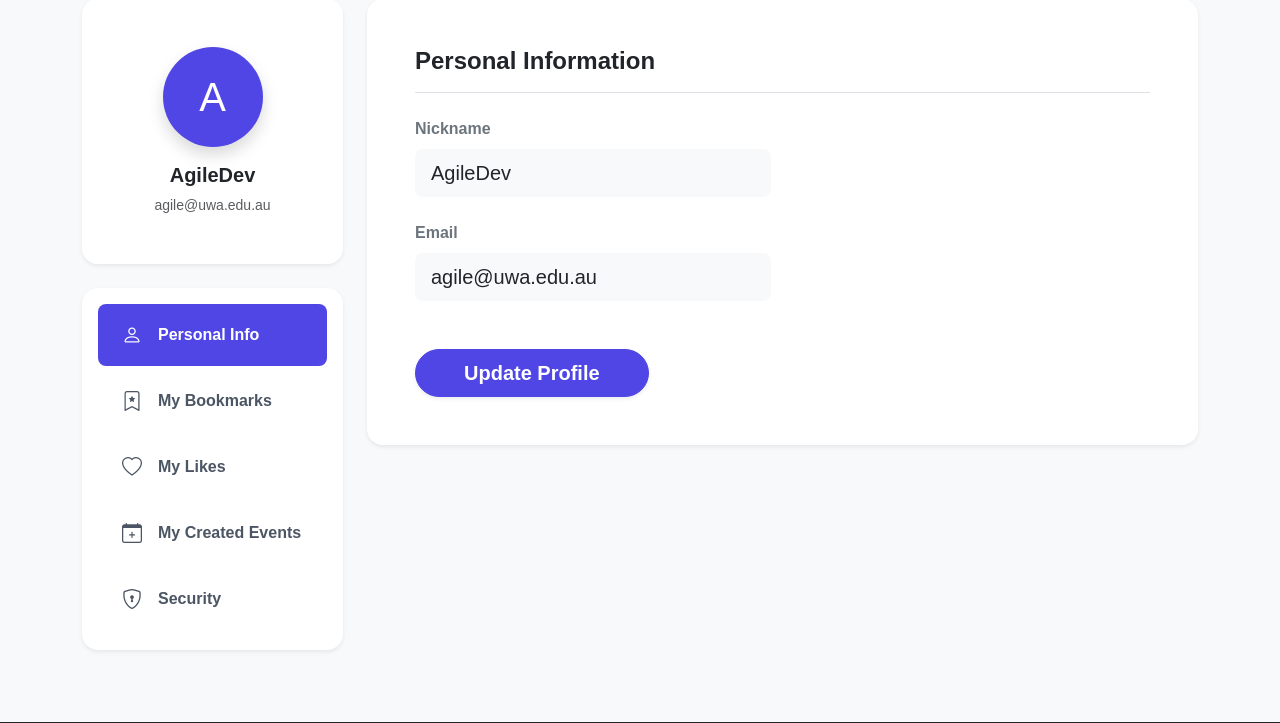
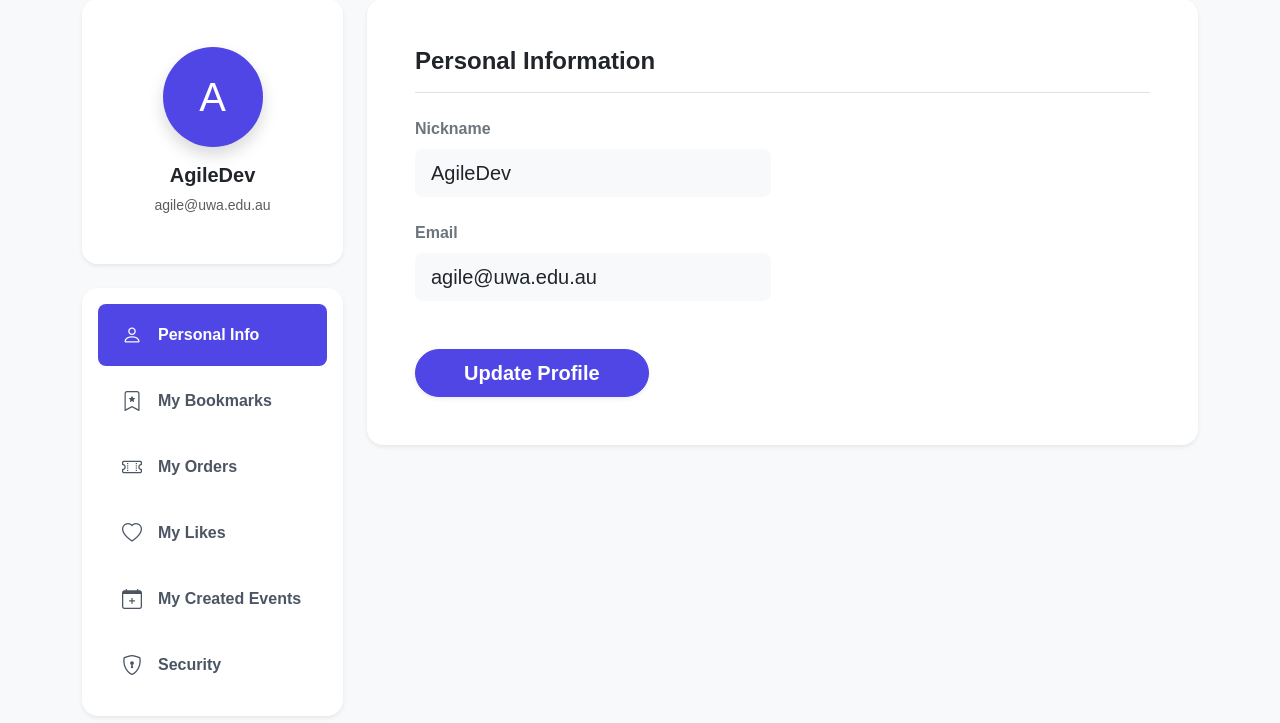
Before and after one commit to amritanshkm/CITS5505-Project, a Flask app: page /profile in a window 1280 px wide. Shown: the part 81-804 px from the top of the page. Run offline with Flask 3, Linux system fonts and the light colour scheme.

Commit message:
feat(ui): add My Orders tab to profile to view receipts

```diff
--- a/app/templates/profile.html
+++ b/app/templates/profile.html
@@ -57,6 +57,9 @@
                     </button>
                     <button class="nav-link text-start px-4 py-3 fw-semibold d-flex align-items-center" id="v-pills-collections-tab" data-bs-toggle="pill" data-bs-target="#v-pills-collections" type="button" role="tab" aria-controls="v-pills-collections" aria-selected="false">
                         <i class="bi bi-bookmark-star me-3 fs-5"></i> My Bookmarks
+                    </button>
+                    <button class="nav-link text-start px-4 py-3 fw-semibold d-flex align-items-center" id="v-pills-orders-tab" data-bs-toggle="pill" data-bs-target="#v-pills-orders" type="button" role="tab" aria-controls="v-pills-orders" aria-selected="false">
+                        <i class="bi bi-ticket-perforated me-3 fs-5"></i> My Orders
                     </button>
                     <button class="nav-link text-start px-4 py-3 fw-semibold d-flex align-items-center" id="v-pills-likes-tab" data-bs-toggle="pill" data-bs-target="#v-pills-likes" type="button" role="tab" aria-controls="v-pills-likes" aria-selected="false">
                         <i class="bi bi-heart me-3 fs-5"></i> My Likes
@@ -134,6 +137,44 @@
                             <div class="text-center py-5">
                                 <i class="bi bi-bookmark-star text-muted" style="font-size: 3rem;"></i>
                                 <p class="text-muted mt-3 fs-5">You haven't bookmarked any events yet.</p>
+                            </div>
+                        {% endif %}
+                    </div>
+
+                    <!-- My Orders Tab -->
+                    <div class="tab-pane fade" id="v-pills-orders" role="tabpanel" aria-labelledby="v-pills-orders-tab">
+                        <h4 class="mb-4 text-dark fw-bold border-bottom pb-3">My Orders & Tickets</h4>
+                        {% if orders %}
+                            <div class="row row-cols-1 row-cols-md-2 g-4">
+                            {% for order in orders %}
+                                <div class="col">
+                                    <div class="card h-100 border-0 bg-light rounded-4 shadow-sm hover-shadow transition border-start border-4 border-primary">
+                                        <div class="card-body p-4 d-flex flex-column">
+                                            <div class="d-flex justify-content-between align-items-start mb-3">
+                                                <h5 class="card-title text-dark fw-bold fs-5 mb-0">{{ order.event_title }}</h5>
+                                                <span class="badge bg-primary rounded-pill">{{ order.status }}</span>
+                                            </div>
+                                            <p class="card-text text-secondary small mb-1">
+                                                <strong>Order #:</strong> {{ order.order_id }}
+                                            </p>
+                                            <p class="card-text text-secondary small mb-1">
+                                                <i class="bi bi-calendar3 me-2"></i> {{ order.date }}
+                                            </p>
+                                            <p class="card-text text-secondary small mb-3">
+                                                <i class="bi bi-currency-dollar me-2"></i> {{ order.total }}
+                                            </p>
+                                            <div class="d-grid mt-auto pt-2 border-top border-secondary-subtle">
+                                                <a href="{{ url_for('main.order_detail', order_id=order.order_id) }}" class="btn btn-outline-primary btn-sm rounded-pill fw-semibold mt-2">View Receipt</a>
+                                            </div>
+                                        </div>
+                                    </div>
+                                </div>
+                            {% endfor %}
+                            </div>
+                        {% else %}
+                            <div class="text-center py-5">
+                                <i class="bi bi-receipt text-muted" style="font-size: 3rem;"></i>
+                                <p class="text-muted mt-3 fs-5">You haven't placed any orders yet.</p>
                             </div>
                         {% endif %}
                     </div>
```
